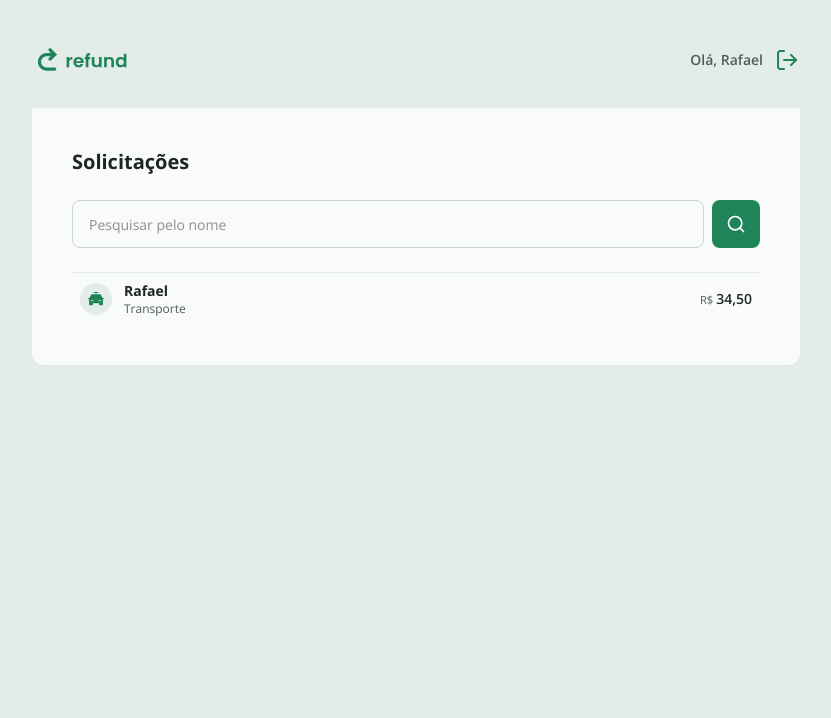
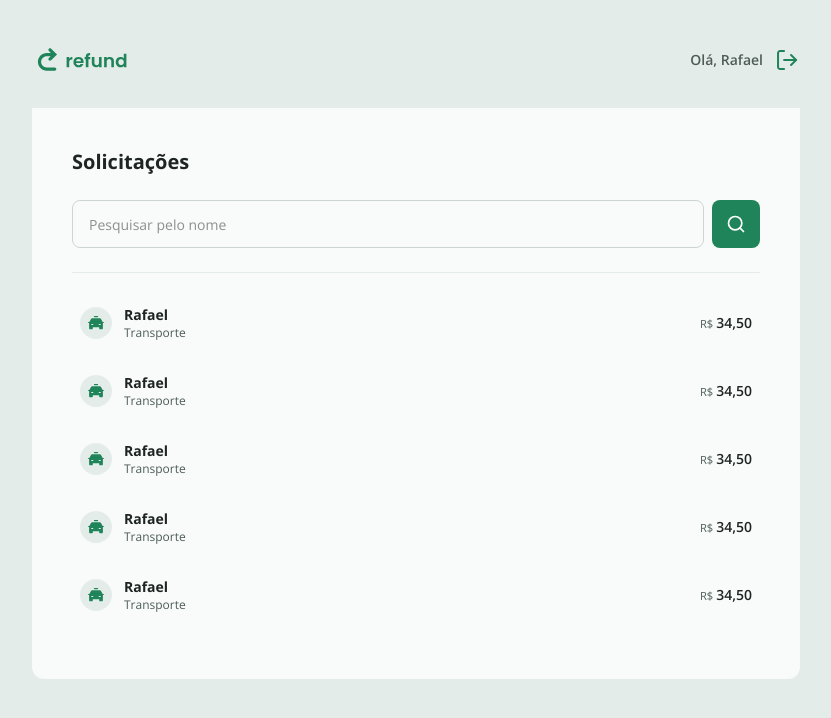
Before and after one commit to RafaelxSouto/refound, a React (Vite) app: page / in a window 1280 px wide. Shown: the top 718 px of the page, without its empty margins (224-1055 px from the left). Built offline with nearby package versions, Linux system fonts and the light colour scheme.

Commit message:
feat: enhance Dashboard with scrollable RefundItem list and styling adjustments

```diff
--- a/src/index.css
+++ b/src/index.css
@@ -22,3 +22,15 @@ select {
   background-position: right 0.7rem top 50%;
   background-size: 1.25rem auto;
 }
+
+::-webkit-scrollbar {
+  width: 0.4rem;
+}
+
+::-webkit-scrollbar-thumb {
+  background-color: #e4ece9;
+}
+
+::-webkit-scrollbar-track {
+  background-color: transparent;
+}
--- a/src/pages/Dashboard.tsx
+++ b/src/pages/Dashboard.tsx
@@ -38,7 +38,15 @@ export function Dashboard() {
         </Button>
       </form>
 
-      <div>
+      <div className='mt-6 flex flex-col gap-4 max-h-[342px] overflow-y-scroll'>
+        <RefundItem data={REFUND_EXAMPLE}/>
+        <RefundItem data={REFUND_EXAMPLE}/>
+        <RefundItem data={REFUND_EXAMPLE}/>
+        <RefundItem data={REFUND_EXAMPLE}/>
+        <RefundItem data={REFUND_EXAMPLE}/>
+        <RefundItem data={REFUND_EXAMPLE}/>
+        <RefundItem data={REFUND_EXAMPLE}/>
+        <RefundItem data={REFUND_EXAMPLE}/>
         <RefundItem data={REFUND_EXAMPLE}/>
       </div>
     </div>
```
